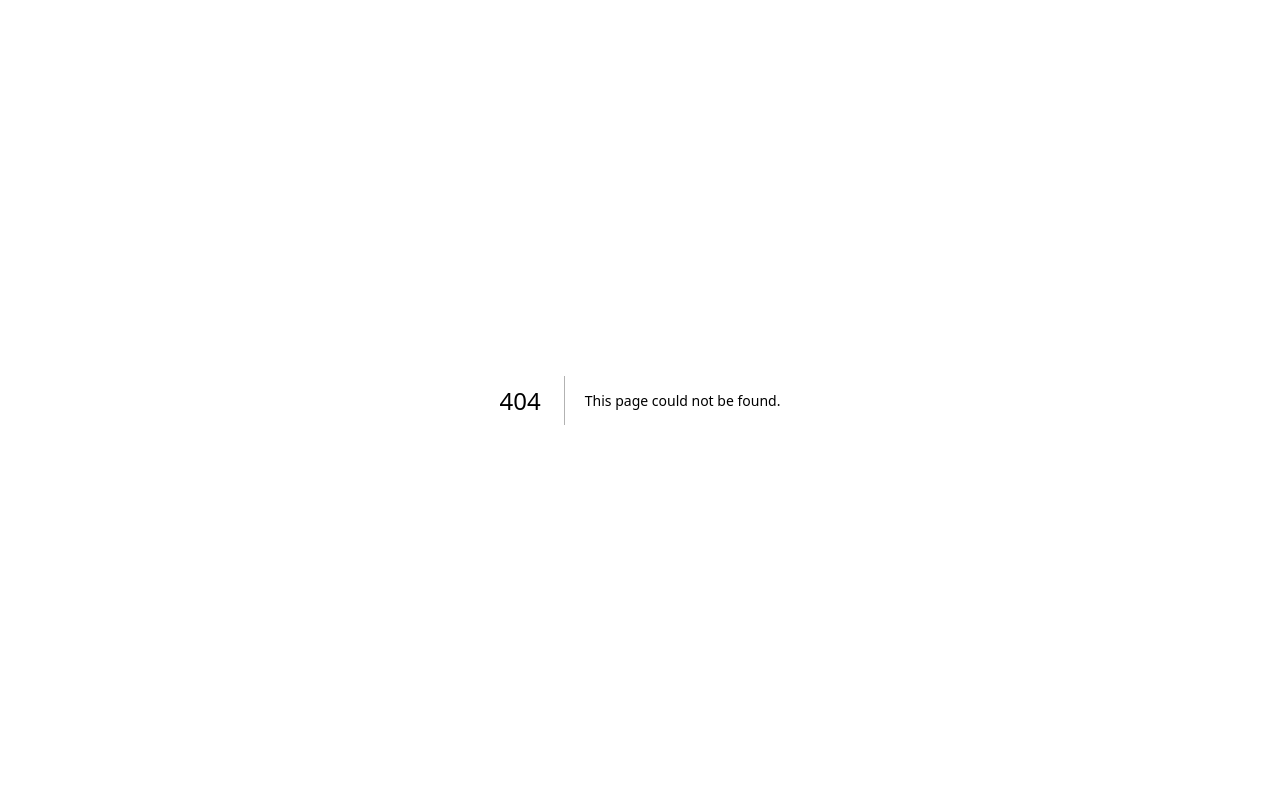
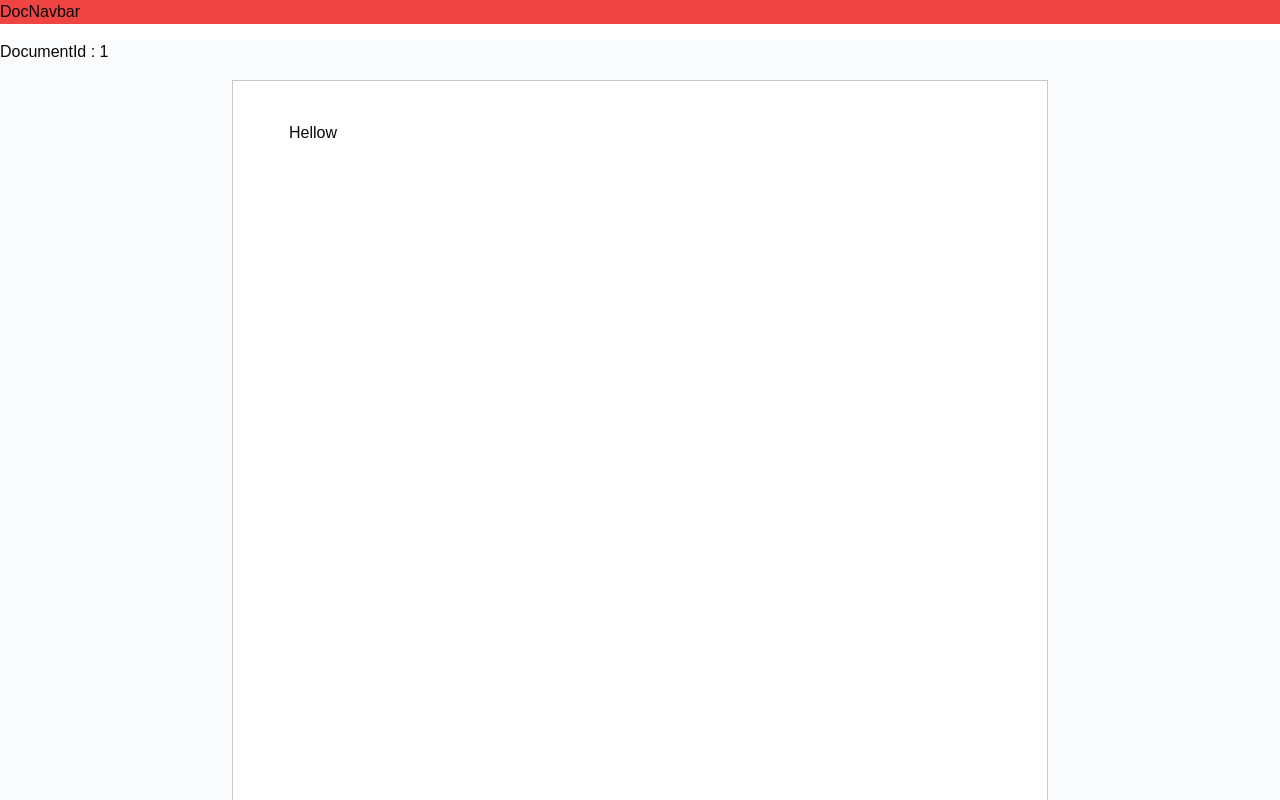
Before and after one commit to chndrwali/google-docs-copy, a Next.js app: page /documents/1 in a window 1280 px wide. Before the commit this address had no page. Shown: the top 800 px of the page. Built offline with nearby package versions, Linux system fonts and the light colour scheme.

Commit message:
add: tiptap editor

```diff
--- /dev/null
+++ b/app/(auth)/layout.tsx
@@ -0,0 +1,14 @@
+interface AuthLayoutProps {
+  children: React.ReactNode;
+}
+
+const AuthLayout = ({ children }: AuthLayoutProps) => {
+  return (
+    <div className="flex flex-col gap-y-4">
+      <nav className="w-full bg-red-500">DocNavbar</nav>
+      {children}
+    </div>
+  );
+};
+
+export default AuthLayout;
--- /dev/null
+++ b/app/(auth)/sign-in/page.tsx
@@ -0,0 +1,5 @@
+const SignInPage = () => {
+  return <div>Sign in</div>;
+};
+
+export default SignInPage;
--- /dev/null
+++ b/app/(auth)/sign-up/page.tsx
@@ -0,0 +1,5 @@
+const SignUpPage = () => {
+  return <div>Sign Up</div>;
+};
+
+export default SignUpPage;
--- /dev/null
+++ b/app/documents/[documentId]/editor.tsx
@@ -0,0 +1,25 @@
+'use client';
+
+import { useEditor, EditorContent } from '@tiptap/react';
+import StarterKit from '@tiptap/starter-kit';
+
+export const Editor = () => {
+  const editor = useEditor({
+    editorProps: {
+      attributes: {
+        style: 'padding-left: 56px; padding-right: 56px;',
+        class: 'focus:outline-none border print:border-0 bg-white border-[#C7C7C7] flex flex-col min-h-[1054px] w-[816px] pt-10 pr-14 pb-10 cursor-text',
+      },
+    },
+    extensions: [StarterKit],
+    content: '<p>Hellow </p>',
+  });
+
+  return (
+    <div className="size-full overflow-x-auto bg-[#F9FBFD] px-4 print:p-0 print:bg-white print:overflow-visible">
+      <div className="min-w-max flex justify-center w-[816px] py-4 print:py-0 mx-auto print:w-full print:min-w-0">
+        <EditorContent editor={editor} />
+      </div>
+    </div>
+  );
+};
--- /dev/null
+++ b/app/documents/[documentId]/page.tsx
@@ -0,0 +1,18 @@
+import { Editor } from './editor';
+
+interface DocumentIdPageProps {
+  params: Promise<{ documentId: string }>;
+}
+
+const DocumentIdPage = async ({ params }: DocumentIdPageProps) => {
+  const { documentId } = await params;
+
+  return (
+    <div className="min-h-screen bg-[#FAFBFD]">
+      DocumentId : {documentId}
+      <Editor />
+    </div>
+  );
+};
+
+export default DocumentIdPage;
--- /dev/null
+++ b/app/documents/layout.tsx
@@ -0,0 +1,14 @@
+interface DocumentLayoutProps {
+  children: React.ReactNode;
+}
+
+const DocumentsLayout = ({ children }: DocumentLayoutProps) => {
+  return (
+    <div className="flex flex-col gap-y-4">
+      <nav className="w-full bg-red-500">DocNavbar</nav>
+      {children}
+    </div>
+  );
+};
+
+export default DocumentsLayout;
--- /dev/null
+++ b/app/documents/page.tsx
@@ -0,0 +1,5 @@
+const DocumentsPage = () => {
+  return <div></div>;
+};
+
+export default DocumentsPage;
--- a/package.json
+++ b/package.json
@@ -37,6 +37,9 @@
     "@radix-ui/react-toggle": "^1.1.0",
     "@radix-ui/react-toggle-group": "^1.1.0",
     "@radix-ui/react-tooltip": "^1.1.4",
+    "@tiptap/pm": "^2.10.3",
+    "@tiptap/react": "^2.10.3",
+    "@tiptap/starter-kit": "^2.10.3",
     "class-variance-authority": "^0.7.1",
     "clsx": "^2.1.1",
     "cmdk": "^1.0.0",
```
Also changed, not shown: 1 other file (tests, documents, lock files or other folders).
